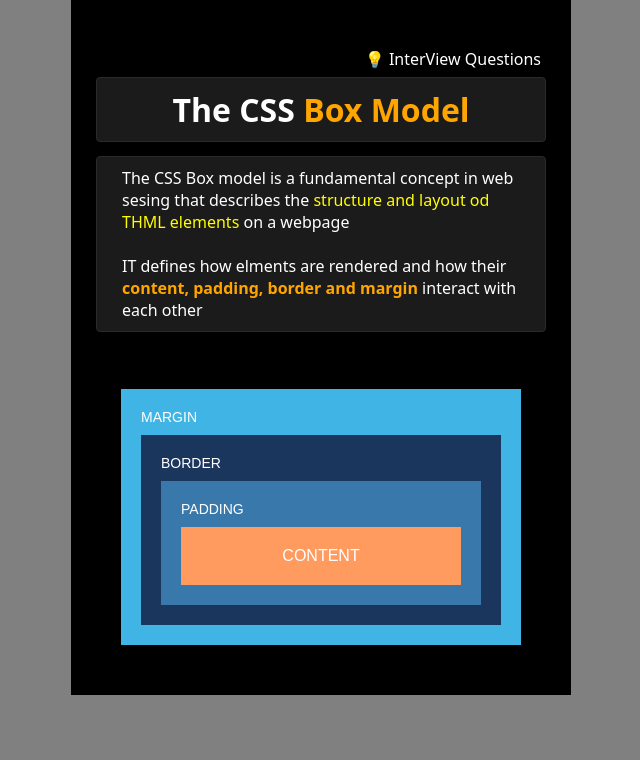
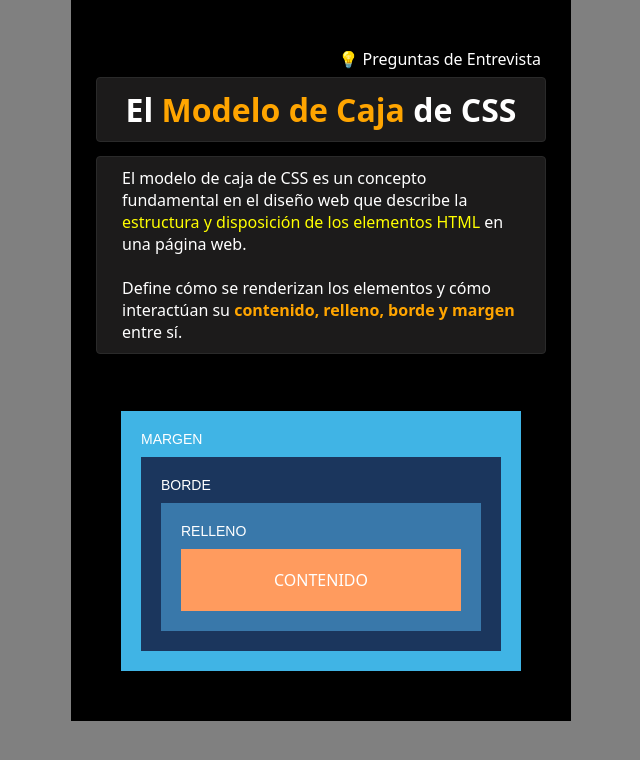
Before and after one commit to CesarG503/Herramientas_De_Productividad, a plain HTML site: page semana 3/Ejercicio 3/box_model.html in a window 1280 px wide. Shown: the whole page, without its empty margins (319-959 px from the left). Drawn offline with Linux system fonts and the light colour scheme.

Commit message:
rename tag de este contenido

```diff
--- a/semana 3/Ejercicio 3/box_model.html
+++ b/semana 3/Ejercicio 3/box_model.html
@@ -3,57 +3,62 @@
     <head>
         <meta name="viewport" content="width=device-width, initial-scale=1.0">
         <meta charset="UTF-8">
-        <title>BOX MODEL</title>
+        <title>MODELO DE CAJA</title>
         <link rel="stylesheet" href="style.css">
     </head>
     <body>
 
-        <div class="container">
+        <div class="contenedor">
             <div>
-                <div class="box-row">
-                <div class="question-group">
-                    <p> 💡 InterView Questions</p>
+                <div class="fila-caja">
+                <div class="grupo-pregunta">
+                    <p> 💡 Preguntas de Entrevista</p>
                 </div>
 
                 </div>
-            <div class="box-row">
+            <div class="fila-caja">
 
-                <div class="box-group">
-                    <h1>The CSS <b>Box Model</b> </h1>
+                <div class="grupo-caja">
+                    <h1>El <b>Modelo de Caja</b> de CSS</h1>
 
                 </div>
 
             </div>
-            <div class="box-row">
+            <div class="fila-caja">
 
-                <div class="box-group">
-                    <p>The CSS Box model is a fundamental concept in web sesing that describes the <span>structure and layout od THML elements</span> on a webpage </p>
+                <div class="grupo-caja">
+                    <p>El modelo de caja de CSS es un concepto fundamental en el diseño web que describe la <span>estructura y disposición de los elementos HTML</span> en una página web.</p>
 
                     <br>
-                    <p>IT defines how elments are rendered and how their <b> content, padding, border and margin</b> interact with each other </p>
+                    <p>Define cómo se renderizan los elementos y cómo interactúan su <b>contenido, relleno, borde y margen</b> entre sí.</p>
 
                 </div>
 
             </div>
 
-            <div class="box-row">
-                <div class="box-model">
-                    <div class="label">MARGIN</div>
-                    <div class="border-box">
-                      <div class="label">BORDER</div>
-                      <div class="padding-box">
-                        <div class="label">PADDING</div>
-                        <div class="content-box">
-                          CONTENT
+            <div class="fila-caja">
+
+                <div class="modelo-caja">
+                    <div class="etiqueta">MARGEN</div>
+
+                        <div class="caja-borde">
+
+                        <div class="etiqueta">BORDE</div>
+
+                            <div class="caja-relleno">
+
+                                <div class="etiqueta">RELLENO</div>
+
+                                <div class="caja-contenido">
+                                    <p>CONTENIDO</p>
+                                </div>
+
+                            </div>
                         </div>
-                      </div>
-                    </div>
                   </div>
-
             </div>
 
         </div>
-
 
         </div>
 
--- a/semana 3/Ejercicio 3/style.css
+++ b/semana 3/Ejercicio 3/style.css
@@ -9,18 +9,19 @@ body{
     background-color: gray;
 }
 
-.container{
+.contenedor{
     width: 80%;
     max-width: 500px;
     margin: auto;
     background-color: black;
     justify-content: center;
+}
 
-}
-.box-row{
+.fila-caja{
     display: flex;
 }
-.box-group{
+
+.grupo-caja{
     flex: 1;
     background-color: rgb(28, 27, 27);
     border: 1px solid rgb(42, 42, 42);
@@ -34,28 +35,29 @@ h1{
     font-weight: 600;
     text-align: center;
 }
+
 b{
     color: orange;
 }
 
-p{color: white;}
-
+p{
+    color: white;
+}
 
 span{
     color: yellow;
 }
 
-.question-group{
+.grupo-pregunta{
     padding: 0px 30px;
     margin-top: 3rem;
     display: flex;
-    justify-content: flex-end ;
+    justify-content: flex-end;
     flex: 1;
     font-weight: 100;
 }
 
-
-.box{
+.caja{
     background-color:rgb(0, 213, 255);
     width: 100%;
     max-width: 370px;
@@ -63,40 +65,34 @@ span{
     height: 200px;
 }
 
-
-
-.box-model {
+.modelo-caja {
     background-color: #40B4E5;
     padding: 20px;
     width: 400px;
     margin: 50px auto;
-  }
+}
 
-  .border-box {
-
+.caja-borde {
     background-color: #1B365D;
     padding: 20px;
-  }
+}
 
-  .padding-box {
-
+.caja-relleno {
     background-color: #3978AA;
     padding: 20px;
-  }
+}
 
-  .content-box {
-
+.caja-contenido {
     background-color: #FF9B5E;
     padding: 20px;
     text-align: center;
     color: white;
     font-family: Arial, sans-serif;
-  }
+}
 
-
-  .label {
+.etiqueta {
     color: white;
     font-family: Arial, sans-serif;
     font-size: 14px;
     margin-bottom: 10px;
-  }
+}
```
